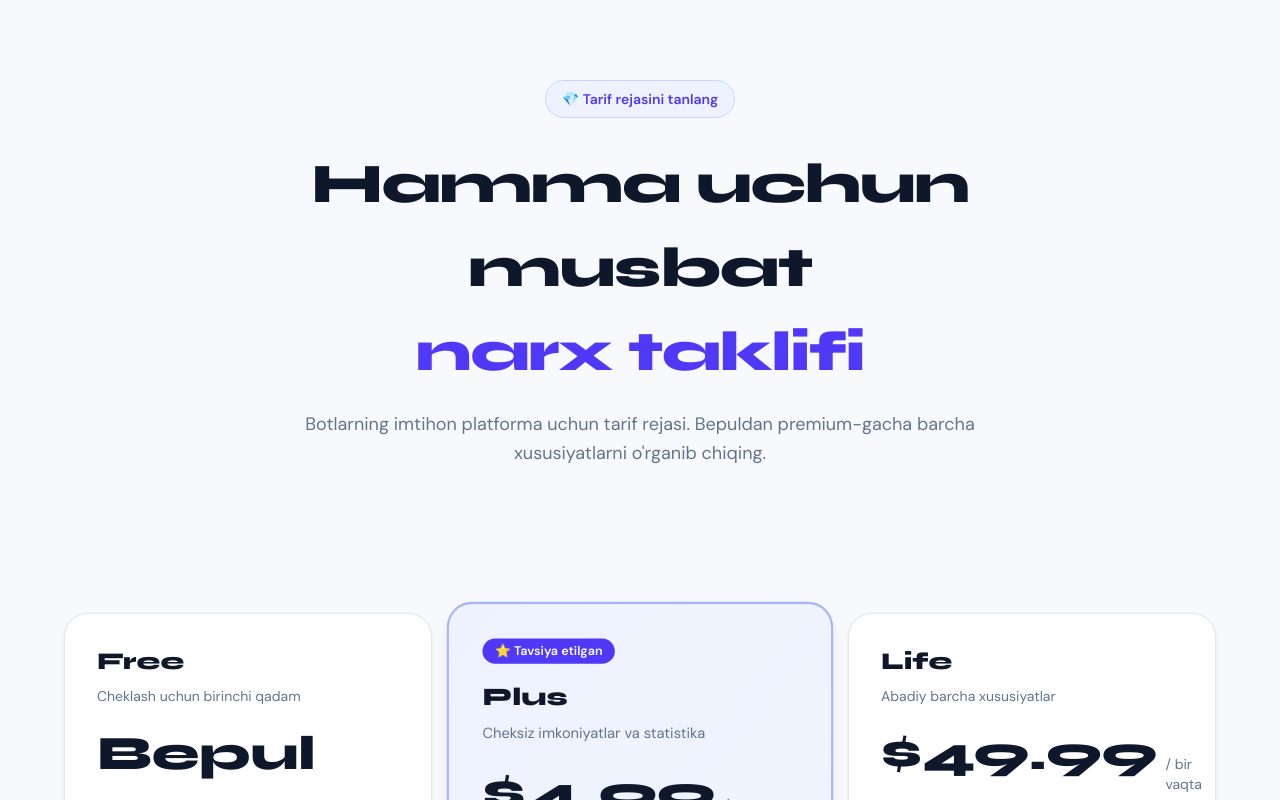
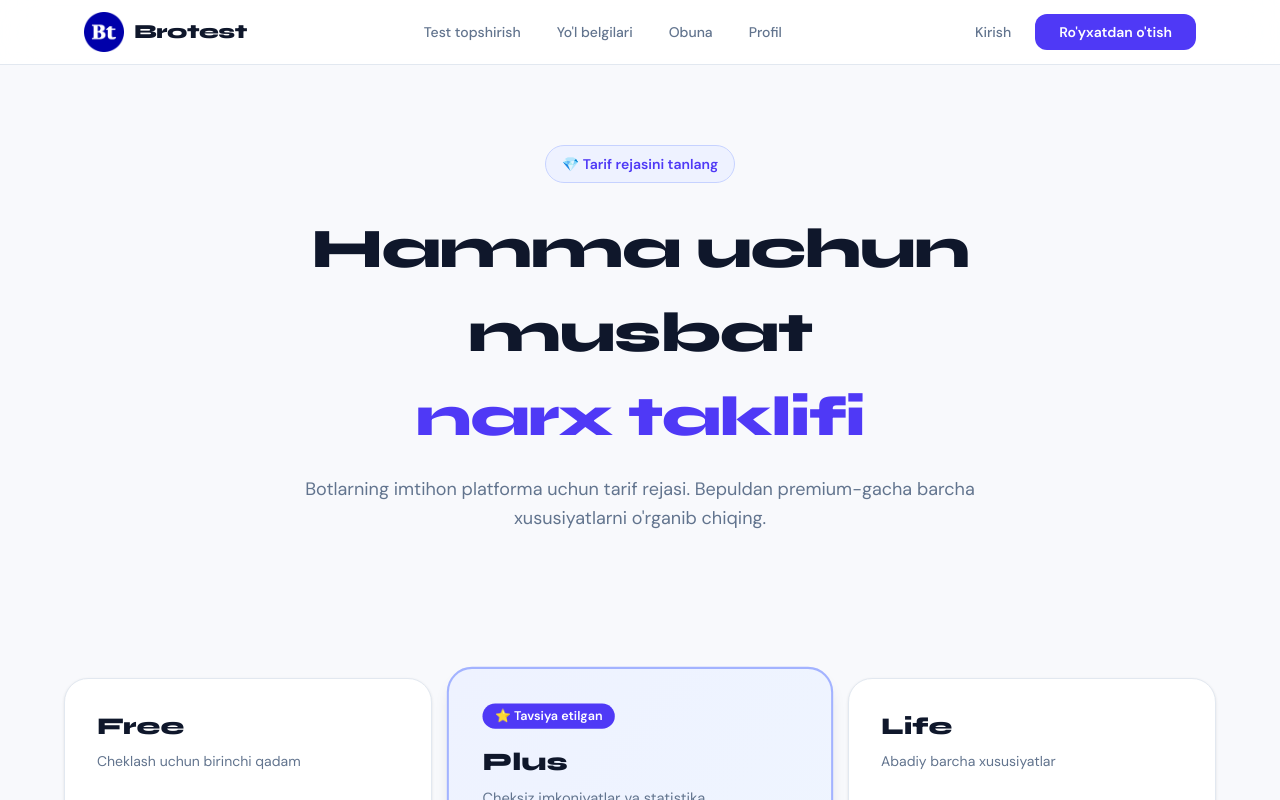
Before and after one commit to islome/brotest, a Next.js app: page /pricing in a window 1280 px wide. Shown: the top 800 px of the page. Built offline with nearby package versions, Linux system fonts and the light colour scheme; no server answers.

Commit message:
new header added to pricing page

```diff
--- a/app/pricing/page.tsx
+++ b/app/pricing/page.tsx
@@ -1,6 +1,7 @@
 "use client";
 import { useEffect, useState } from "react";
 import { createClient } from "@/lib/supabase-browser";
+import Link from "next/link";
 
 interface UserData {
   firstname: string;
@@ -11,13 +12,15 @@ interface UserData {
 }
 
 export default function PricingPage() {
-  const supabase = createClient();
   const [user, setUser] = useState<UserData | null>(null);
   const [vis, setVis] = useState(false);
+  const [menuOpen, setMenuOpen] = useState(false);
 
   useEffect(() => {
     setTimeout(() => setVis(true), 60);
     async function init() {
+      try {
+        const supabase = createClient();
         const {
           data: { user: au },
         } = await supabase.auth.getUser();
@@ -29,9 +32,19 @@ export default function PricingPage() {
             .single();
           if (data) setUser(data);
         }
+      } catch (error) {
+        console.error("Failed to fetch user:", error);
+      }
     }
     init();
   }, []);
+
+  const navLinks = [
+    { href: "/test", label: "Test topshirish" },
+    { href: "/signs", label: "Yo'l belgilari" },
+    { href: "/pricing", label: "Obuna" },
+    { href: "/profile", label: "Profil" },
+  ];
 
   const pricingPlans = [
     {
@@ -101,6 +114,108 @@ export default function PricingPage() {
       `}</style>
 
       <div className="font-dm min-h-screen bg-[#f8f9fc]">
+        {/* ══ NAVBAR ══ */}
+        <nav
+          className="sticky top-0 z-50 border-b border-slate-200"
+          style={{
+            background: "rgba(255,255,255,.88)",
+            backdropFilter: "blur(20px)",
+          }}
+        >
+          <div className="max-w-6xl mx-auto px-5 h-16 flex items-center justify-between gap-4">
+            {/* Logo */}
+            <Link
+              href="/"
+              className="flex items-center gap-2.5 no-underline shrink-0"
+            >
+              <div
+                style={{
+                  width: 40,
+                  height: 40,
+                  display: "flex",
+                  alignItems: "center",
+                  justifyContent: "center",
+                  overflow: "hidden",
+                }}
+              >
+                <img
+                  src="/logo.png"
+                  alt="Brotest Logo"
+                  style={{
+                    width: "100%",
+                    height: "100%",
+                    objectFit: "contain",
+                  }}
+                />
+              </div>
+              <span className="font-syne text-xl text-slate-900 tracking-tight">
+                Brotest
+              </span>
+            </Link>
+
+            {/* Desktop center links */}
+            <div className="hidden md:flex items-center gap-1">
+              {navLinks.map((l) => (
+                <Link
+                  key={l.href}
+                  href={l.href}
+                  className="text-sm font-medium text-slate-500 hover:text-indigo-600 hover:bg-indigo-50 px-4 py-2 rounded-xl transition-all no-underline"
+                >
+                  {l.label}
+                </Link>
+              ))}
+            </div>
+
+            {/* Desktop auth */}
+            <div className="hidden md:flex items-center gap-2">
+              {user ? (
+                <button
+                  onClick={() => setMenuOpen((v) => !v)}
+                  className="flex items-center gap-2.5 bg-white border border-slate-200 hover:border-indigo-300 rounded-xl px-3 py-2 transition-all cursor-pointer"
+                >
+                  <div className="w-7 h-7 flex items-center justify-center">
+                    <span className="text-xl mb-2">{user.avatar_icon}</span>
+                  </div>
+                  <span className="text-sm font-medium text-slate-700">
+                    {user.firstname}
+                  </span>
+                </button>
+              ) : (
+                <>
+                  <Link
+                    href="/auth"
+                    className="text-sm font-medium text-slate-500 hover:text-indigo-600 px-4 py-2 rounded-xl transition-all no-underline"
+                  >
+                    Kirish
+                  </Link>
+                  <Link
+                    href="/auth"
+                    className="text-sm font-bold text-white bg-indigo-600 hover:bg-indigo-700 px-6 py-2 rounded-xl transition-all no-underline"
+                  >
+                    Ro'yxatdan o'tish
+                  </Link>
+                </>
+              )}
+            </div>
+
+            {/* Mobile menu button */}
+            <div className="md:hidden flex items-center gap-2">
+              {user ? (
+                <div className="w-8 h-8 flex items-center justify-center">
+                  <span className="text-lg">{user.avatar_icon}</span>
+                </div>
+              ) : (
+                <Link
+                  href="/auth"
+                  className="text-sm font-bold text-indigo-600 no-underline"
+                >
+                  Kirish
+                </Link>
+              )}
+            </div>
+          </div>
+        </nav>
+
         {/* ══ HERO SECTION ══ */}
         <section className="px-5 pt-16 sm:pt-20 pb-12">
           <div className="max-w-4xl mx-auto text-center">
@@ -121,7 +236,6 @@ export default function PricingPage() {
           </div>
         </section>
 
-        {/* ══ PRICING CARDS ══ */}
         <section className="px-5 py-12 sm:py-16">
           <div className="max-w-6xl mx-auto">
             <div className="grid grid-cols-1 md:grid-cols-3 gap-6">
@@ -287,7 +401,7 @@ export default function PricingPage() {
                   O'zbekiston haydovchilik imtihoniga tayyorlaning va yuksak natija oling.
                 </p>
                 <div className="flex flex-col sm:flex-row items-center justify-center gap-3">
-                  <a
+                  <Link
                     href="/test"
                     className="w-full sm:w-auto flex items-center justify-center gap-2.5 bg-white hover:-translate-y-0.5 text-indigo-700 font-bold text-sm sm:text-base px-7 py-3.5 rounded-2xl transition-all shadow-lg no-underline"
                   >
@@ -295,14 +409,14 @@ export default function PricingPage() {
                       <polygon points="5 3 19 12 5 21 5 3" />
                     </svg>
                     Testni boshlash
-                  </a>
+                  </Link>
                   {!user && (
-                    <a
+                    <Link
                       href="/auth"
                       className="w-full sm:w-auto flex items-center justify-center gap-2 bg-white/10 hover:bg-white/20 hover:-translate-y-0.5 border border-white/25 text-white font-semibold text-sm sm:text-base px-7 py-3.5 rounded-2xl transition-all no-underline"
                     >
                       Ro'yxatdan o'tish
-                    </a>
+                    </Link>
                   )}
                 </div>
               </div>
@@ -336,16 +450,16 @@ export default function PricingPage() {
               {[
                 { href: "/test", l: "Test" },
                 { href: "/signs", l: "Yo'l belgilari" },
-                { href: "/pricing", l: "Narxlar" },
+                { href: "/pricing", l: "Obuna" },
                 { href: "/profile", l: "Profil" },
               ].map((x) => (
-                <a
+                <Link
                   key={x.href}
                   href={x.href}
                   className="text-xs text-slate-400 hover:text-indigo-600 transition-colors no-underline"
                 >
                   {x.l}
-                </a>
+                </Link>
               ))}
             </div>
           </div>
```
Lines whose indentation alone changed are shown as unchanged.
